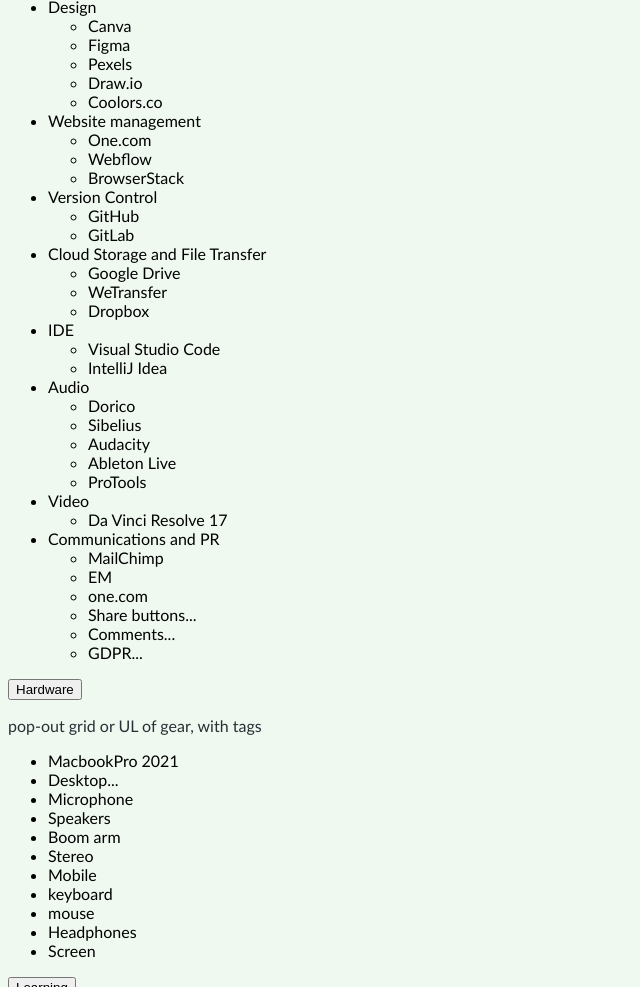
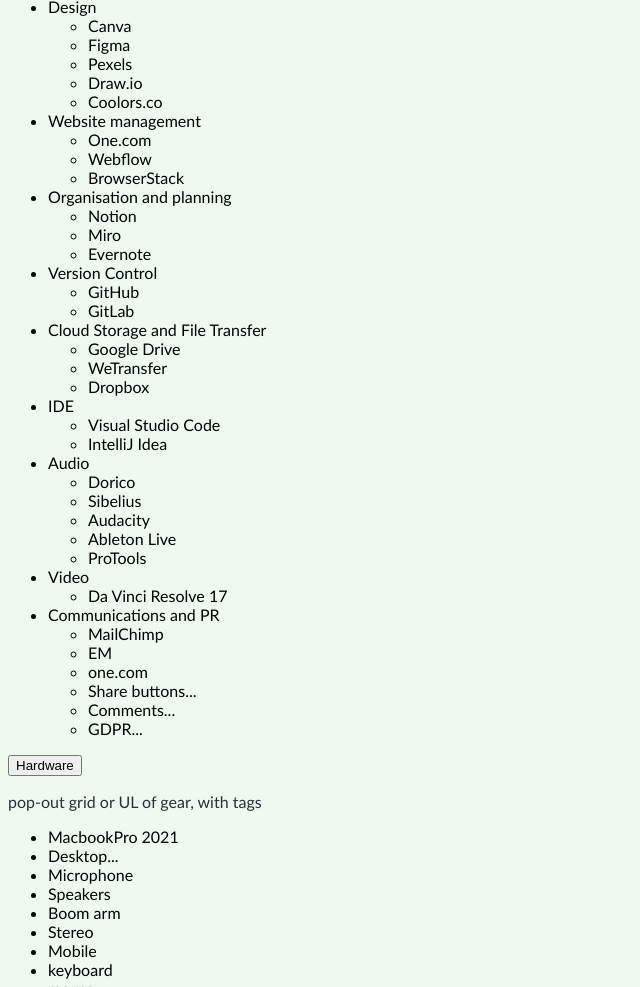
Before and after one commit to HollyJM81/portfolio, a plain HTML site: page index.html in a window 1280 px wide. Shown: the part 1428-2415 px from the top of the page, without its empty margins (0-640 px from the left). Drawn offline with Linux system fonts and the light colour scheme; a script that the page names is missing.

Commit message:
topping up list items

```diff
--- a/index.html
+++ b/index.html
@@ -140,6 +140,13 @@
 								<li>Webflow</li>
 								<li>BrowserStack</li>
 							</ul>
+						</li><li>
+							Organisation and planning
+							<ul>
+								<li>Notion</li>
+								<li>Miro</li>
+								<li>Evernote</li>
+							</ul>
 						</li>
 						<li>
 							Version Control
```
